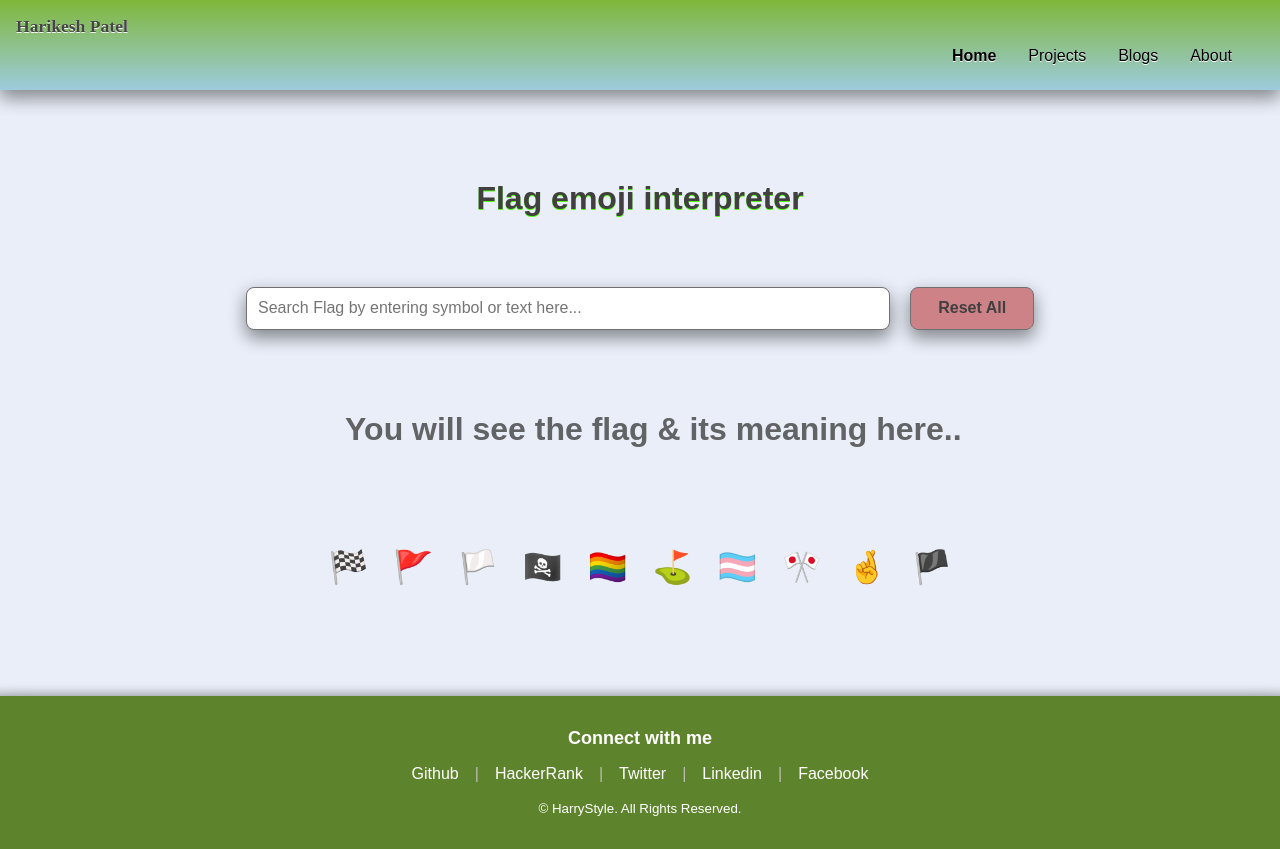
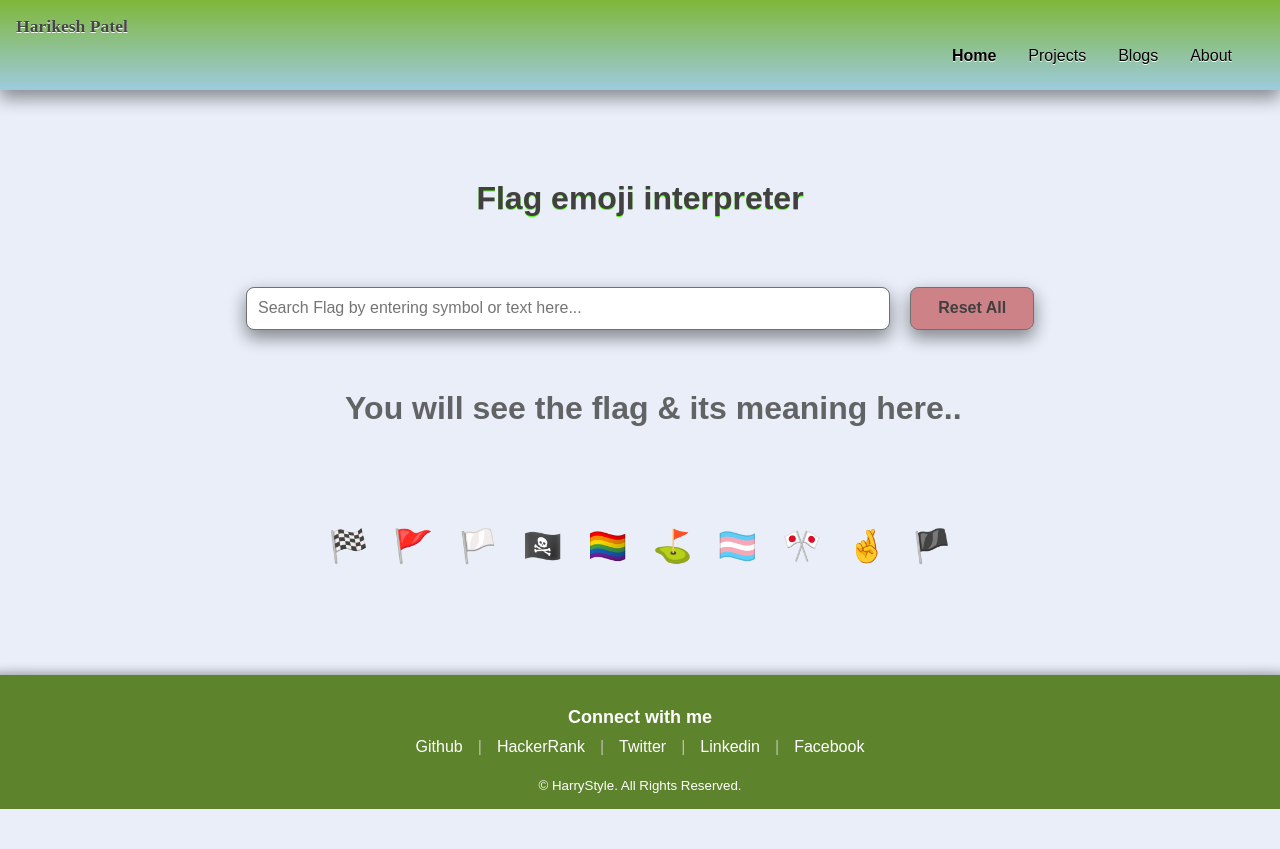
Before and after one commit to kumarharikesh/Flag-emoji-iterpreter, a React (Create React App) app: page / in a window 1280 px wide. After the commit the page ends 809 px from the top, so only its background shows below. Built offline with nearby package versions, Linux system fonts and the light colour scheme; a web font is replaced by a local one.

Commit message:
Update styles.css

```diff
--- a/src/styles.css
+++ b/src/styles.css
@@ -71,8 +71,11 @@
 }
 
 .navigation .nav-pills {
-    text-align: right;
   margin: 0.6rem 1rem;
+  display: flex;
+  justify-content: right;
+  flex-direction: row;
+  flex-wrap: wrap;
 }
 
 .navigation .link {
@@ -92,10 +95,17 @@
 text-decoration: none;
 padding: 0.5rem 1rem;
 }
+
 /** Footers css **/
+
+* {
+    margin: 0;
+}
+
 .footer {
     background-color: #5e832d;
     padding: 2rem 1rem;
+    padding-bottom: 15px;
     text-align: center;
     color: white;
     box-shadow: 0 8px 10px 10px rgb(0 0 0 / 30%), 0 6px 20px 0 rgb(0 0 0 / 19%);
@@ -104,6 +114,7 @@
 .footer .link {
     color: white;
     transition: 0.3s;
+    padding: 15px;
 }
 .footer .link:hover {
     color: rgba(255, 255, 255, 0.621);
@@ -112,8 +123,14 @@
 .footer .footer-header {
     font-weight: bold;
     font-size: large;
+    margin-bottom: 10px;
 }
 
 .footer ul {
     padding-inline-start: 0px;
+    margin-bottom: 20px;
+    display: flex;
+    justify-content: center;
+    flex-direction: row;
+    flex-wrap: wrap;
 }
```
Lines whose indentation alone changed are shown as unchanged.
